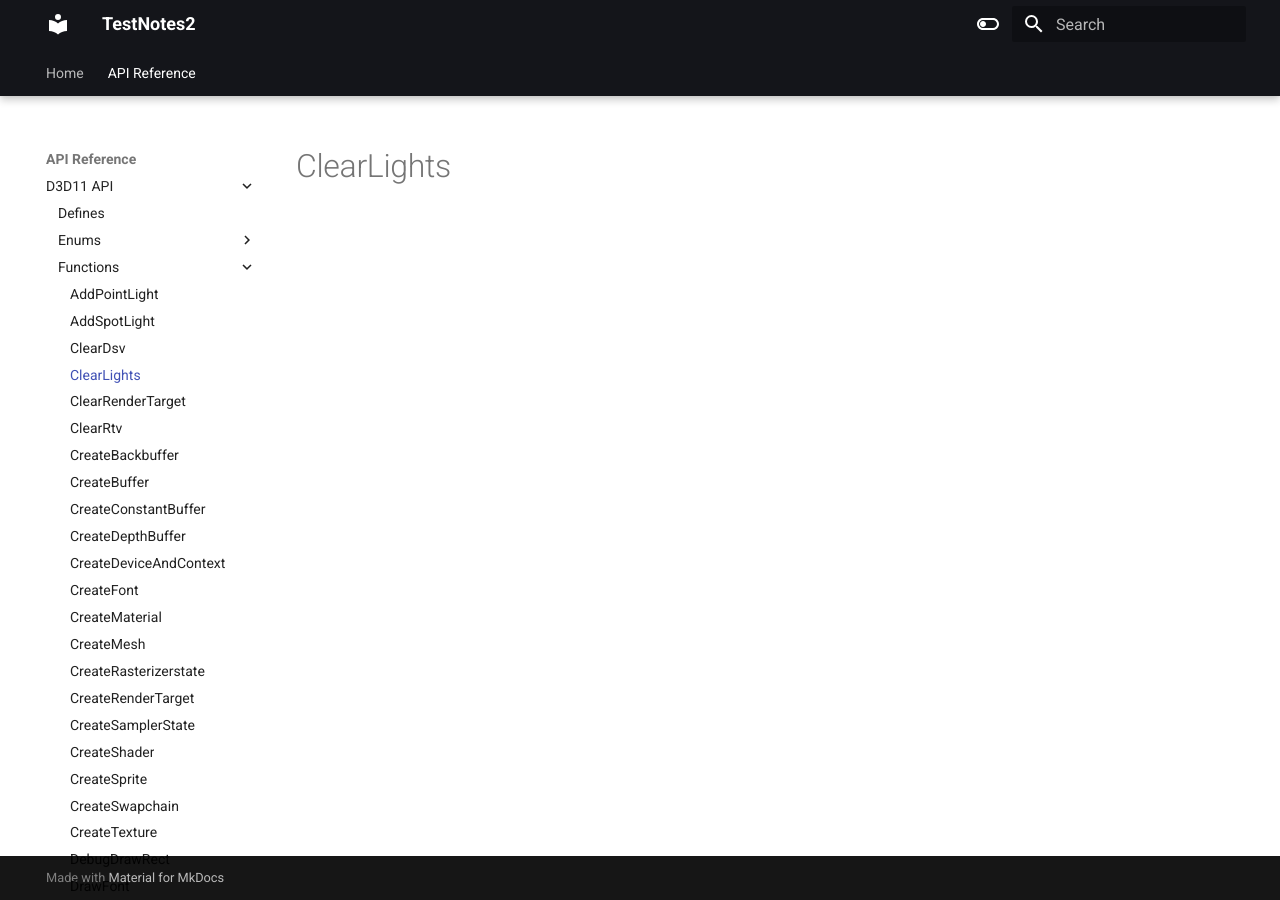
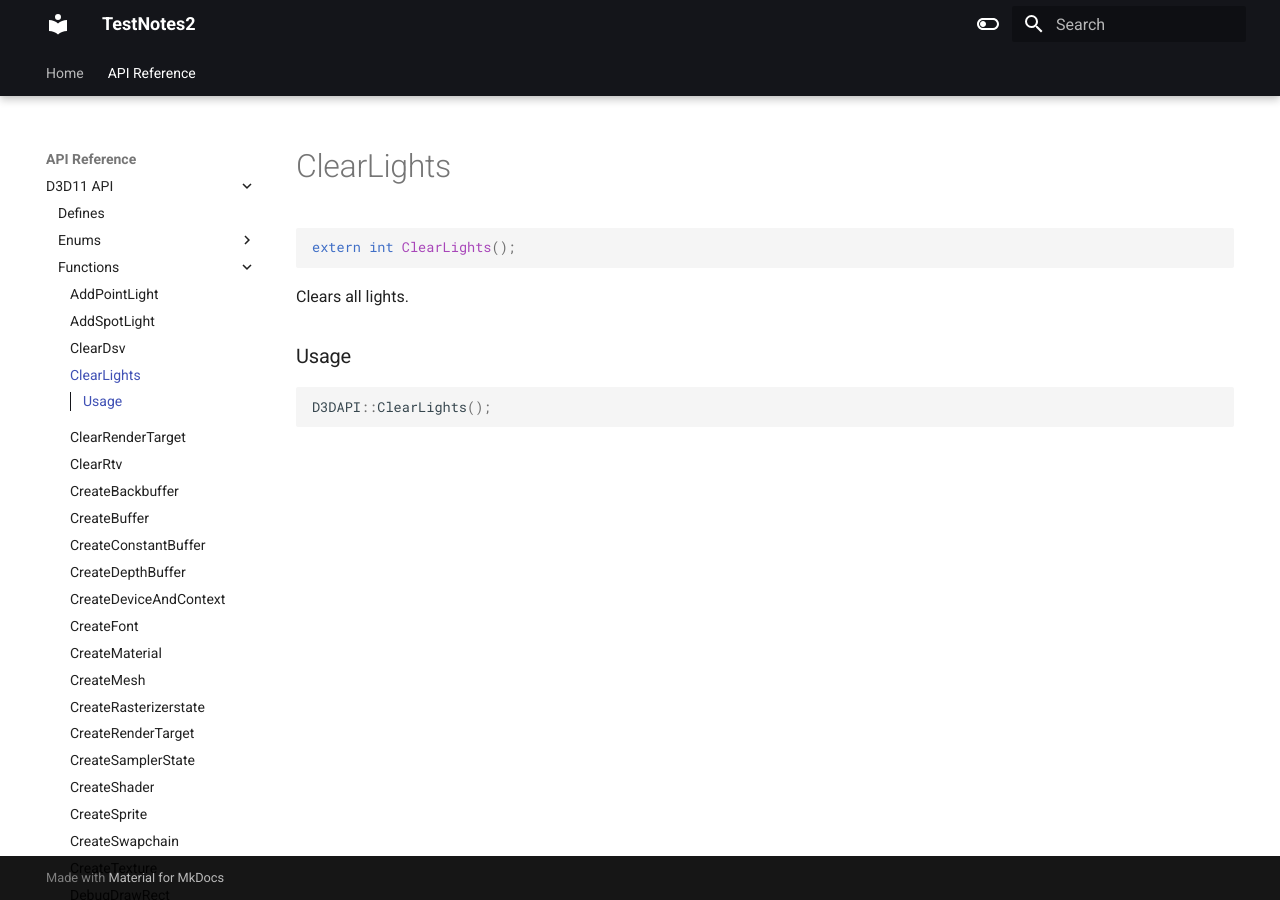
Before and after one commit to erichederstedt/TempEngineDocs, an MkDocs documentation site: the page built from docs/API Reference/D3D11 API/Functions/ClearLights.md, in a window 1280 px wide. Built offline with MkDocs 1.6.1 and Material for MkDocs 9.7.7, drawn with Linux system fonts in a browser that asks for light colours.

Commit message:
PUSH NOTE : ClearLights.md

````diff
--- a/docs/API Reference/D3D11 API/Functions/ClearLights.md
+++ b/docs/API Reference/D3D11 API/Functions/ClearLights.md
@@ -1 +1,13 @@
 # ClearLights
+
+```c++
+extern int ClearLights();
+```
+
+Clears all lights.
+
+
+### Usage
+```c++
+D3DAPI::ClearLights();
+```
````
